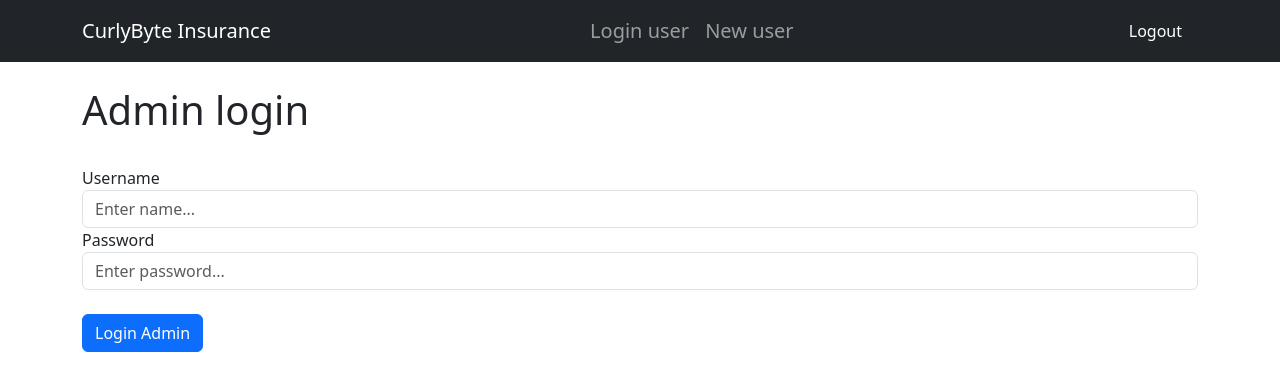
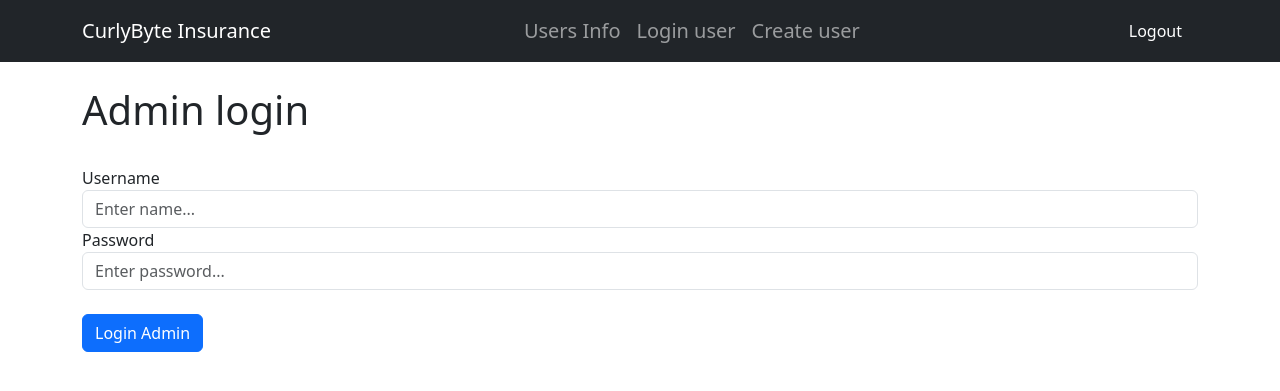
Before and after one commit to CurlyByte/InsuranceWebApp, a Flask app: page /admin_user in a window 1280 px wide. Shown: the top 391 px of the page. Run offline with Flask 3, Linux system fonts and the light colour scheme; a user stored in the database is signed in.

Commit message:
Fixed broken user info and navbar

```diff
--- a/website/templates/base.html
+++ b/website/templates/base.html
@@ -18,7 +18,7 @@
         <div class="container">
             <!--Logo-->
           <a class="navbar-brand"
-          href="#">CurlyByte Insurance </a>
+          href="/">CurlyByte Insurance </a>
           <!-- Toggle button-->
           <button class="navbar-toggler shadow-none border-0"
           type="button"
@@ -43,22 +43,23 @@
             <!---sidebar body-->
             <div class="offcanvas-body d-flex flex-column flex-lg-row p-4 p-lg-0">
               <ul class="navbar-nav justify-content-center align-items-center fs-5 flex-grow-1 pe-3">
-                {% if (current_user.is_authenticated and current_user.id != 1) %}
-
-
-                {% elif current_user.id == "1" %}
+                {% if (current_user.is_authenticated and current_user.id == 1) %}
                 <li class="nav-item">
-                  <a class="nav-link" href="/admin">User Info</a>
+                  <a class="nav-link" href="/admin">Users Info</a>
                 </li>
-                <li class="nav-item">
-                  <a class="nav-link" href="/statistics_global">Statistics</a>
-                </li>
-                {% else %}
                 <li class="nav-item">
                   <a class="nav-link" href="/login">Login user</a><!--linking to @xxx.route("/login")-->
                 </li>
                 <li class="nav-item">
-                    <a class="nav-link" href="/sign_up">New user</a>
+                    <a class="nav-link" href="/sign_up">Create user</a>
+                </li>
+                {% else %}
+
+                <li class="nav-item">
+                  <a class="nav-link" href="/login">Login user</a><!--linking to @xxx.route("/login")-->
+                </li>
+                <li class="nav-item">
+                    <a class="nav-link" href="/sign_up">Create user</a>
                 </li>
                 {% endif %}
 
```
Also changed, not shown: website/templates/user_info.html (+23 -12 lines).
